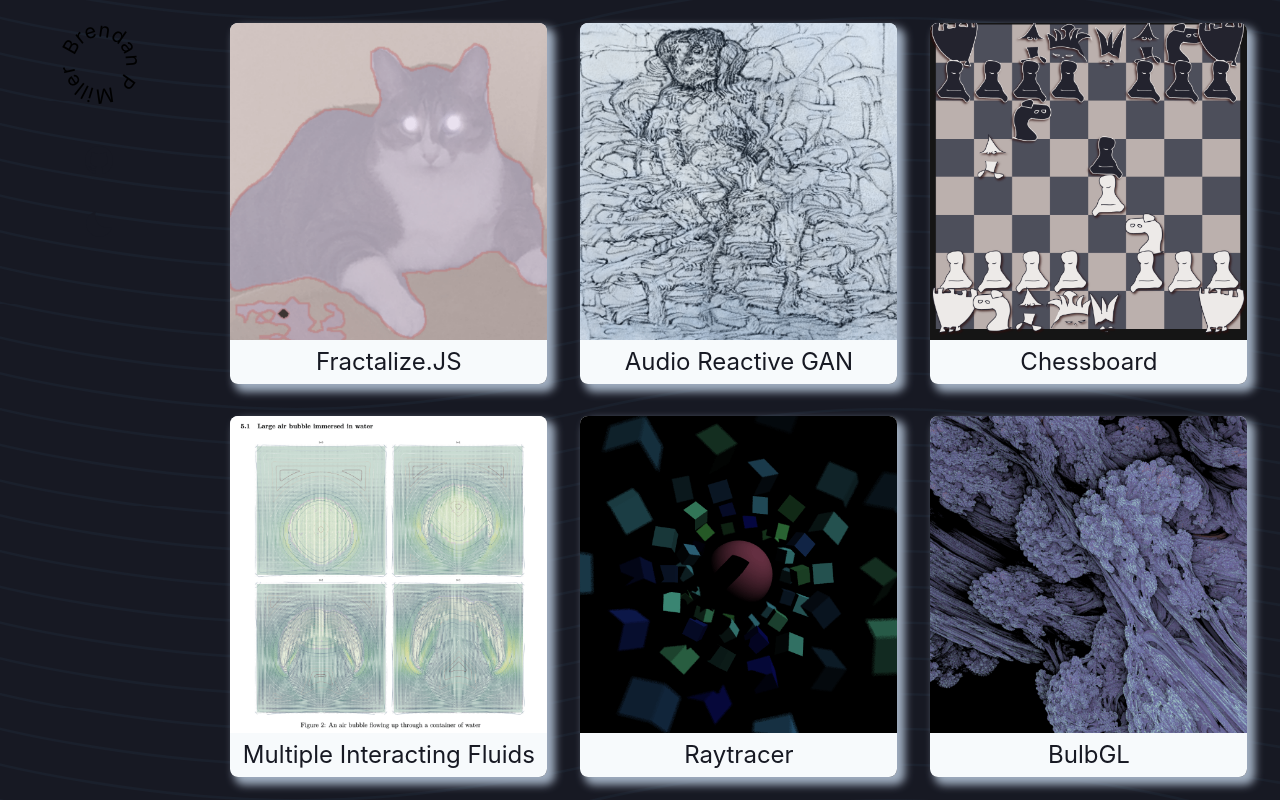
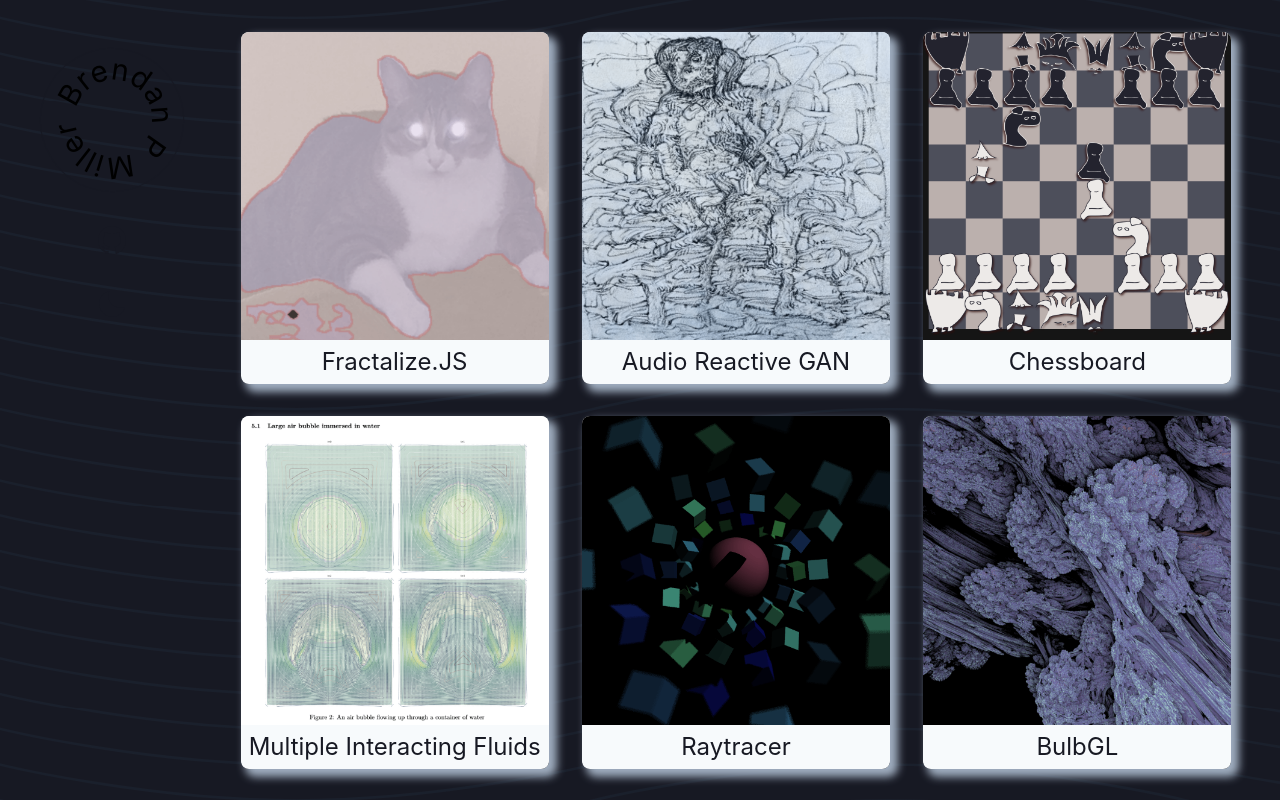
Before and after one commit to bpatmiller/bpatmiller.github.io, a React (Create React App) app: page /#/ in a window 1280 px wide. Built offline with nearby package versions, Linux system fonts and the light colour scheme.

Commit message:
formatting + no link highlight

```diff
--- a/src/components/ContentGrid.tsx
+++ b/src/components/ContentGrid.tsx
@@ -27,7 +27,7 @@ const ContentGrid = (props: ContentGridProps) => {
         align="center"
         maxWidth="1400px"
         p={4}
-        gridRowGap={8}
+        gridRowGap={[12, 12, 12, 8]}
       >
         {children}
       </Flex>
--- a/src/components/Layout.tsx
+++ b/src/components/Layout.tsx
@@ -1,4 +1,11 @@
-import { Box, Container, Flex, Link } from "@chakra-ui/layout";
+import {
+  Box,
+  Container,
+  Flex,
+  Link,
+  LinkBox,
+  LinkOverlay,
+} from "@chakra-ui/react";
 import React from "react";
 import { IoLogoGithub } from "react-icons/io";
 import ColorModeButton from "./ColorModeButton";
@@ -16,27 +23,30 @@ export const Layout: React.FC<LayoutProps> = (props) => {
       width="100%"
       height="100vh"
       flexDirection={["column", "column", "column", "row", "row"]}
+      p={4}
     >
       <Flex
         flexDirection="row"
         justify="center"
         align="flex-start"
-        height={[32, 32, 32, "100%", "100%"]}
-        w={["100%", "100%", "100%", "156px", "256px"]}
+        height={[32, 32, 32, "100%"]}
+        w={["100%", "100%", "100%", 48]}
+        flexShrink={0}
+        className="sidebar"
+        paddingTop={[0, 0, 0, 4]}
+        paddingBottom={4}
       >
         <Flex
-          p={0}
           flexDirection={["row", "row", "row", "column", "column"]}
           align="center"
         >
-          <Box p={4}>
+          <Box p={4} overflow="hidden">
             <Logo />
           </Box>
-          <Box p={4}>
-            <Link href="https://github.com/bpatmiller">
-              <IoLogoGithub size="2em" />
-            </Link>
-          </Box>
+          <LinkBox p={4}>
+            <LinkOverlay href="https://github.com/bpatmiller"></LinkOverlay>
+            <IoLogoGithub size="2em" />
+          </LinkBox>
           <Box p={4}>
             <ColorModeButton />
           </Box>
@@ -46,7 +56,6 @@ export const Layout: React.FC<LayoutProps> = (props) => {
       <Flex
         p={0}
         height="100%"
-        grow={9}
         overflow="hide"
         justify={["center", "center", "center", "flex-start", "flex-start"]}
       >
--- a/src/components/Logo.tsx
+++ b/src/components/Logo.tsx
@@ -1,5 +1,12 @@
 import React, { useState } from "react";
-import { Link, Box, Container, useColorMode } from "@chakra-ui/react";
+import {
+  Link,
+  Box,
+  Container,
+  LinkOverlay,
+  LinkBox,
+  useColorMode,
+} from "@chakra-ui/react";
 import { animated, useSpring, useTransition } from "@react-spring/web";
 import useRouter from "../useRouter";
 
@@ -22,11 +29,16 @@ const Logo = () => {
 
   return transitions((style, item) => {
     return (
-      <animated.div key={item.key} style={style}>
-        <Link href="/">
+      <animated.div className="no-select" key={item.key} style={style}>
+        <LinkBox
+          height={[24, 24, 24, 36]}
+          overflow="hidden"
+          borderRadius="50%"
+          border="1px solid"
+        >
+          <LinkOverlay href="/"></LinkOverlay>
           <svg
-            height="96px"
-            margin="auto"
+            height="100%"
             viewBox="0 0 500 500"
             xmlns="http://www.w3.org/2000/svg"
             fill={colorMode === "light" ? "black" : "white"}
@@ -64,7 +76,7 @@ const Logo = () => {
               mask="url(#Mask)"
             ></rect> */}
           </svg>
-        </Link>
+        </LinkBox>
       </animated.div>
     );
   });
--- a/src/theme.ts
+++ b/src/theme.ts
@@ -109,6 +109,9 @@ const theme = extendTheme({
       ".subhead": {
         color: mode("gray.700", "gray.200")(props),
       },
+      ".no-select": {
+        userSelect: "none",
+      },
     }),
   },
 });
```
